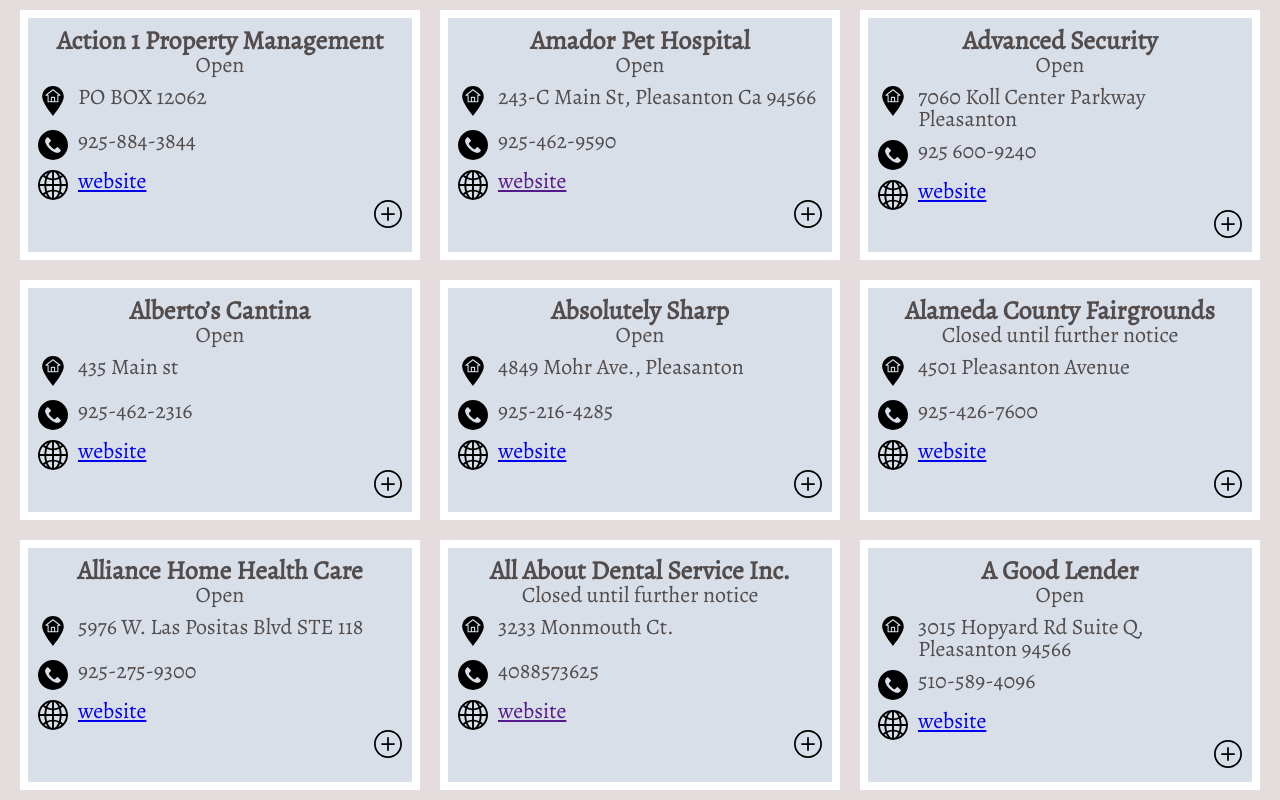
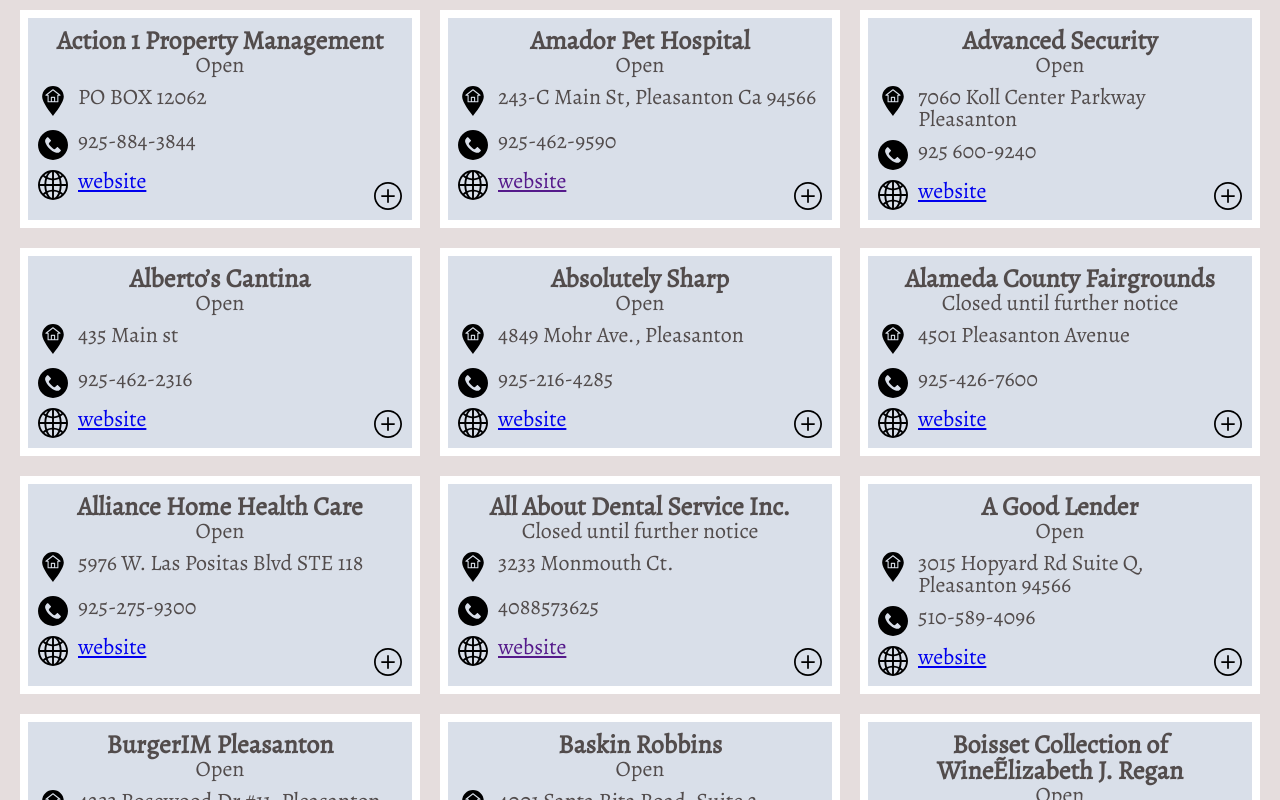
Before and after one commit to NickHolke/Pleasanton-Business-List, a React (Create React App) app: page / in a window 1280 px wide. Shown: the top 800 px of the page. Built offline with nearby package versions, Linux system fonts and the light colour scheme; a web font is replaced by a local one.

Commit message:
Last commit before running gh pages

```diff
--- a/src/components/Business/Business.js
+++ b/src/components/Business/Business.js
@@ -1,5 +1,5 @@
 import React, { useState } from 'react';
-import { front, title, icon, row, plus, card, back, flip, bold, minus, hide, show, buttonContainer} from './Business.module.css';
+import { front, title, icon, row, plus, card, back, flip, bold, minus, hide, show, buttonContainer,} from './Business.module.css';
 import linkIcon from './linkIcon.svg';
 import addressIcon from './address.svg';
 import phoneIcon from './phone.svg';
@@ -35,13 +35,13 @@
         </div>
           {/* <img onClick={clickHandler} className={classNames(plus, {[hide]: !onFront})} src={plusIcon} alt="more-info"/>
           <img onClick={clickHandler} className={classNames(minus, {[show]: !onFront})} src={minusIcon} alt="less-info"/> */}
-        <div className={buttonContainer}>
-          <img onClick={clickHandler} className={plus} src={plusIcon} alt="more-info"/>
-        </div>
+
+            <img onClick={clickHandler} className={plus} src={plusIcon} alt="more-info"/>
+
       </div>
       <div className={back}>
         <p><span className={bold}>Notes:</span> {info.Notes}</p>
-        <p><span className={bold}>How else can we help?:</span> {info.Support}</p>
+        <p><span className={bold}>How else can we help?</span> {info.Support}</p>
       </div>
     </div>
   )
--- a/src/components/Business/Business.module.css
+++ b/src/components/Business/Business.module.css
@@ -56,7 +56,7 @@
   margin-top: 10px;
 }
 
-/* .plus, .minus {
+.plus, .minus {
   position: absolute;
   height: 28px;
   width: 28px;
@@ -67,10 +67,17 @@
 .plus {
   right: 10px;
   bottom: 10px;
-  opacity: 1;
-} */
 
-.plus {
+}
+
+.plusWrapper {
+  position: absolute;
+  right: 10px;
+  bottom: 10px;
+  background: #d9dfe9;
+}
+
+/* .plus {
   height: 28px;
   width: 28px;
 }
@@ -79,7 +86,7 @@
   top: 10px;
   right: 10px;
   opacity: 0;
-}
+} */
 
 .show {
   opacity: 1;
```
